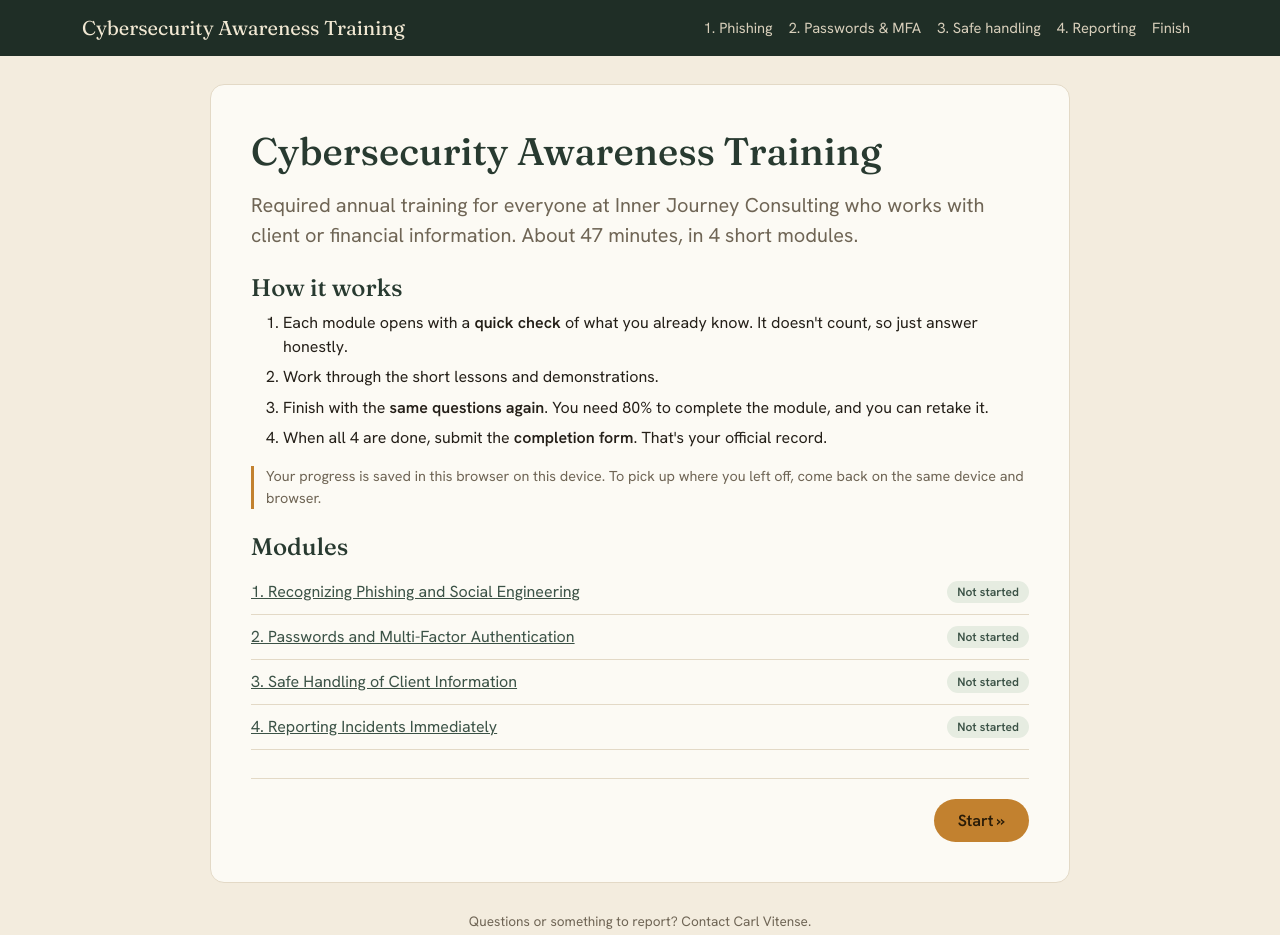
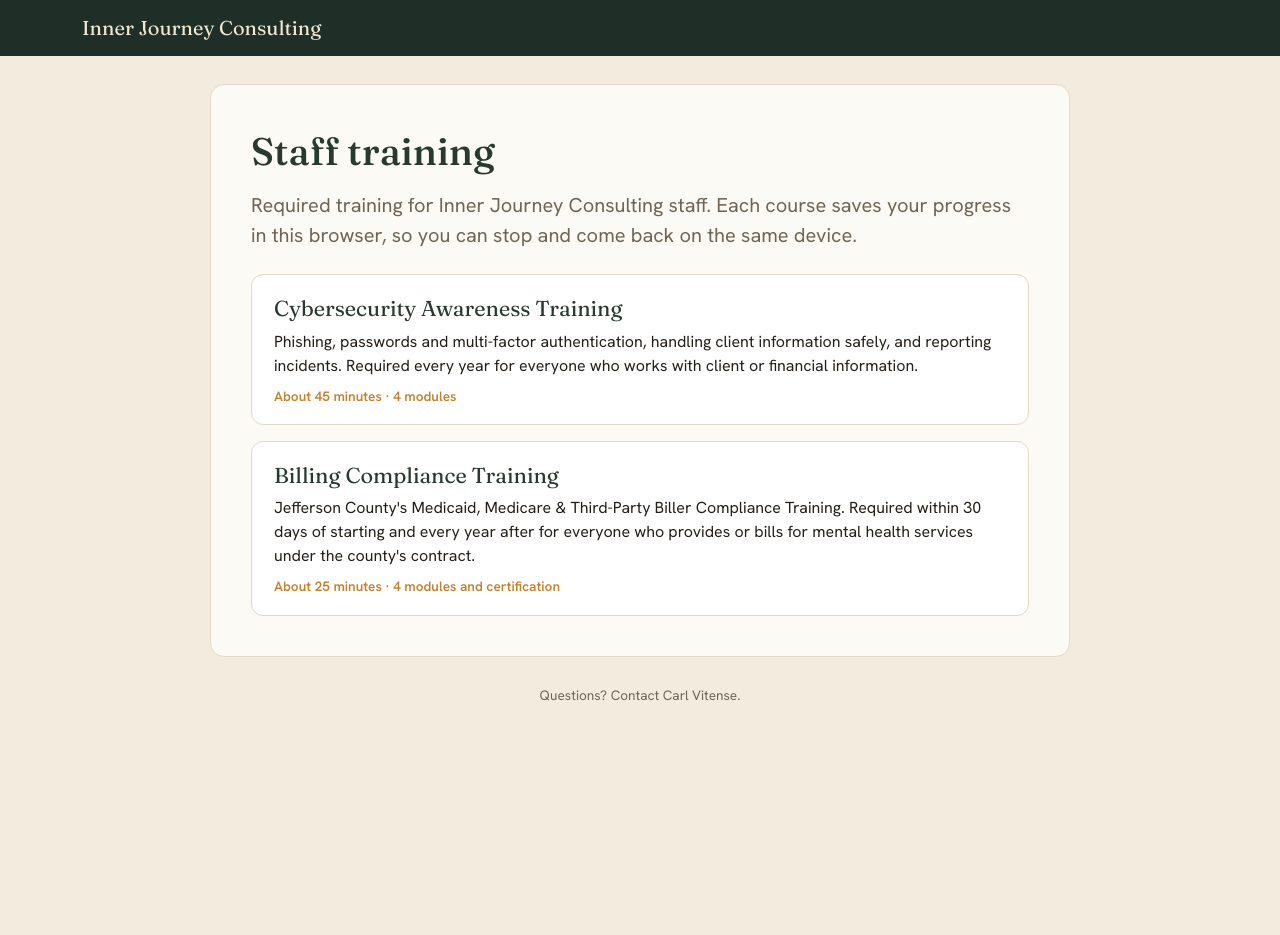
Before and after one commit to Inner-Journey-Consulting/website, a plain HTML site: page training/index.html in a window 1280 px wide. After the commit the page ends 800 px from the top, so only its background shows below. Drawn offline with nearby package versions, Linux system fonts and the light colour scheme.

Commit message:
Make /training a page listing every course; move cybersecurity to /training/cyber
/training now lists the courses. The cybersecurity course moves to
/training/cyber/ alongside /training/billing/, both sharing the engine and
styling in /training. Old links to /training/#/... are sent on to the
cybersecurity course, and saved progress carries over. Each course links
back to the list.

Co-Authored-By: Claude Opus 5.5 <noreply@anthropic.com>
Claude-Session: https://claude.ai/code/session_018aoP5LKo8uuF4WQdV7uBfb

```diff
--- a/training/css/course.css
+++ b/training/css/course.css
@@ -89,6 +89,15 @@ h1:focus{outline:none;}
 .explain{font-size:.95rem;color:var(--pine-soft);background:var(--sage-tint);border-radius:8px;padding:8px 12px;margin:6px 0 0;}
 .score-table{max-width:420px;}
 
+/* Training portal (training/index.html) */
+.course-list{list-style:none;padding:0;margin:24px 0 0;display:grid;gap:16px;}
+.course-card{display:block;border:1px solid var(--line);border-radius:12px;padding:18px 22px;
+  text-decoration:none;color:var(--ink);background:#fff;transition:border-color .15s,box-shadow .15s;}
+.course-card:hover,.course-card:focus{border-color:var(--amber);box-shadow:0 2px 10px rgba(36,31,24,.08);color:var(--ink);}
+.course-name{display:block;font-family:var(--display);font-size:1.35rem;color:var(--pine-2);margin-bottom:4px;}
+.course-desc{display:block;color:var(--ink);line-height:1.5;}
+.course-meta{display:block;margin-top:8px;font-size:.85rem;font-weight:600;color:var(--amber);}
+
 @media (max-width:575.98px){#course{width:auto;margin-left:12px;margin-right:12px;}}
 
 .site-foot{text-align:center;font-size:.85rem;color:var(--muted);padding-bottom:28px;}
--- /dev/null
+++ b/training/cyber/index.html
@@ -0,0 +1,59 @@
+<!doctype html>
+<html lang="en">
+<head>
+  <meta charset="utf-8">
+  <meta name="viewport" content="width=device-width, initial-scale=1">
+  <meta name="robots" content="noindex">
+  <title>Cybersecurity Awareness Training</title>
+  <script>
+    // Served from a folder (innerjourneymke.com/training/cyber/), so its
+    // relative paths (js/, content/, ../css/) only resolve correctly with the
+    // trailing slash. Without it, the browser looks for them one folder up
+    // and gets the wrong files. Add the slash before anything else loads.
+    if (/\/training\/cyber$/.test(location.pathname))
+      location.replace(location.pathname + "/" + location.search + location.hash);
+  </script>
+  <link rel="preconnect" href="https://fonts.googleapis.com">
+  <link rel="preconnect" href="https://fonts.gstatic.com" crossorigin>
+  <link href="https://fonts.googleapis.com/css2?family=Fraunces:opsz,wght@9..144,400;9..144,500&family=Hanken+Grotesk:wght@400;500;600&display=swap" rel="stylesheet">
+  <link href="https://cdn.jsdelivr.net/npm/bootstrap@5.3.3/dist/css/bootstrap.min.css" rel="stylesheet">
+  <!-- Styling and engine are shared by every course, in ../ -->
+  <link href="../css/course.css" rel="stylesheet">
+</head>
+<body>
+  <a class="skip-link" href="#course">Skip to content</a>
+
+  <header>
+    <nav class="navbar navbar-expand-lg navbar-woods" aria-label="Course">
+      <div class="container">
+        <a class="navbar-brand" href="#/" id="brand-title">Cybersecurity Awareness Training</a>
+        <button class="navbar-toggler" type="button" data-bs-toggle="collapse" data-bs-target="#courseNav"
+                aria-controls="courseNav" aria-expanded="false" aria-label="Show modules">
+          <span class="navbar-toggler-icon"></span>
+        </button>
+        <div class="collapse navbar-collapse" id="courseNav">
+          <ul class="navbar-nav ms-auto" id="module-nav"></ul>
+        </div>
+      </div>
+    </nav>
+  </header>
+
+  <main class="container" id="course" tabindex="-1">
+    <noscript><p>This course needs JavaScript turned on.</p></noscript>
+  </main>
+
+  <footer class="site-foot">
+    <div class="container">Questions or something to report? Contact <span id="footer-contact"></span>.
+      &middot; <a href="../">All trainings</a></div>
+  </footer>
+
+  <script src="https://cdn.jsdelivr.net/npm/bootstrap@5.3.3/dist/js/bootstrap.bundle.min.js"></script>
+  <!-- Settings, then one file per module, then the shared engine. -->
+  <script src="js/config.js"></script>
+  <script src="content/01-phishing.js"></script>
+  <script src="content/02-passwords.js"></script>
+  <script src="content/03-data.js"></script>
+  <script src="content/04-reporting.js"></script>
+  <script src="../js/course.js"></script>
+</body>
+</html>
--- a/training/index.html
+++ b/training/index.html
@@ -4,14 +4,15 @@
   <meta charset="utf-8">
   <meta name="viewport" content="width=device-width, initial-scale=1">
   <meta name="robots" content="noindex">
-  <title>Cybersecurity Awareness Training</title>
+  <title>Staff Training — Inner Journey Consulting</title>
   <script>
-    // Served from a folder (innerjourneymke.com/training/), so its relative paths
-    // (css/, js/, content/) only resolve correctly with the trailing slash.
-    // Without it, the browser looks for them at the site root and gets the
-    // website's files instead. Add the slash before anything else loads.
-    if (/\/training$/.test(location.pathname))
-      location.replace(location.pathname + "/" + location.search + location.hash);
+    // Links from before the courses moved (innerjourneymke.com/training/#/m/...)
+    // belonged to the cybersecurity course, which is now at /training/cyber/.
+    // Send them on, keeping their place in the course.
+    if (/^#\/./.test(location.hash)) location.replace("cyber/" + location.hash);
+    // Relative paths (css/) only resolve with the trailing slash.
+    else if (/\/training$/.test(location.pathname))
+      location.replace(location.pathname + "/" + location.search);
   </script>
   <link rel="preconnect" href="https://fonts.googleapis.com">
   <link rel="preconnect" href="https://fonts.gstatic.com" crossorigin>
@@ -23,35 +24,44 @@
   <a class="skip-link" href="#course">Skip to content</a>
 
   <header>
-    <nav class="navbar navbar-expand-lg navbar-woods" aria-label="Course">
+    <nav class="navbar navbar-woods" aria-label="Site">
       <div class="container">
-        <a class="navbar-brand" href="#/" id="brand-title">Cybersecurity Awareness Training</a>
-        <button class="navbar-toggler" type="button" data-bs-toggle="collapse" data-bs-target="#courseNav"
-                aria-controls="courseNav" aria-expanded="false" aria-label="Show modules">
-          <span class="navbar-toggler-icon"></span>
-        </button>
-        <div class="collapse navbar-collapse" id="courseNav">
-          <ul class="navbar-nav ms-auto" id="module-nav"></ul>
-        </div>
+        <span class="navbar-brand">Inner Journey Consulting</span>
       </div>
     </nav>
   </header>
 
   <main class="container" id="course" tabindex="-1">
-    <noscript><p>This course needs JavaScript turned on.</p></noscript>
+    <h1>Staff training</h1>
+    <p class="lead">Required training for Inner Journey Consulting staff. Each course saves your
+      progress in this browser, so you can stop and come back on the same device.</p>
+
+    <!-- One entry per course. To add a course, copy an <li> and change it. -->
+    <ul class="course-list">
+      <li>
+        <a class="course-card" href="cyber/">
+          <span class="course-name">Cybersecurity Awareness Training</span>
+          <span class="course-desc">Phishing, passwords and multi-factor authentication, handling
+            client information safely, and reporting incidents. Required every year for everyone
+            who works with client or financial information.</span>
+          <span class="course-meta">About 45 minutes &middot; 4 modules</span>
+        </a>
+      </li>
+      <li>
+        <a class="course-card" href="billing/">
+          <span class="course-name">Billing Compliance Training</span>
+          <span class="course-desc">Jefferson County's Medicaid, Medicare &amp; Third-Party Biller
+            Compliance Training. Required within 30 days of starting and every year after for
+            everyone who provides or bills for mental health services under the county's
+            contract.</span>
+          <span class="course-meta">About 25 minutes &middot; 4 modules and certification</span>
+        </a>
+      </li>
+    </ul>
   </main>
 
   <footer class="site-foot">
-    <div class="container">Questions or something to report? Contact <span id="footer-contact"></span>.</div>
+    <div class="container">Questions? Contact Carl Vitense.</div>
   </footer>
-
-  <script src="https://cdn.jsdelivr.net/npm/bootstrap@5.3.3/dist/js/bootstrap.bundle.min.js"></script>
-  <!-- Settings, then one file per module, then the engine. -->
-  <script src="js/config.js"></script>
-  <script src="content/01-phishing.js"></script>
-  <script src="content/02-passwords.js"></script>
-  <script src="content/03-data.js"></script>
-  <script src="content/04-reporting.js"></script>
-  <script src="js/course.js"></script>
 </body>
 </html>
--- a/training/js/course.js
+++ b/training/js/course.js
@@ -12,8 +12,8 @@
    show what changed. Progress is saved in this browser only (localStorage);
    the official record is the completion Google Form (see config.js).
 
-   More than one course can share this engine: each has its own folder with
-   an index.html, js/config.js and content/ (see billing/ for the second).
+   Every course shares this engine: each has its own folder (cyber/,
+   billing/) with an index.html, js/config.js and content/.
    ========================================================================= */
 (function () {
   "use strict";
```
Also changed, not shown: training/billing/index.html (+4 -3 lines), training/cyber/content/01-phishing.js (renamed from training/content/01-phishing.js), training/cyber/content/02-passwords.js (renamed from training/content/02-passwords.js), training/cyber/content/03-data.js (renamed from training/content/03-data.js), training/cyber/content/04-reporting.js (renamed from training/content/04-reporting.js), training/cyber/js/config.js (renamed from training/js/config.js), 4 other files.
